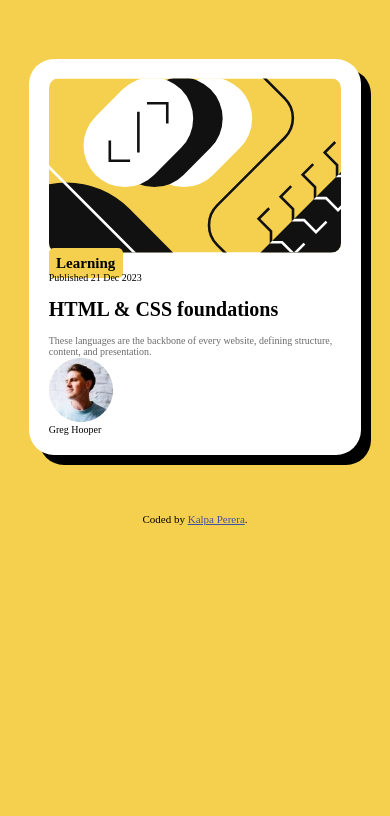
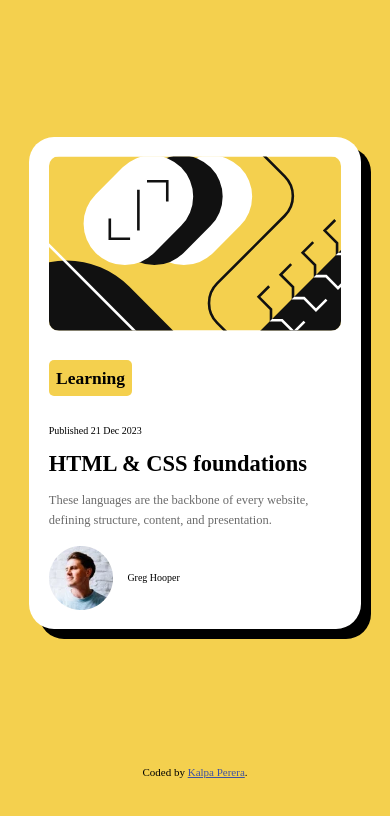
Before and after one commit to klperera/Blog-Preview-Card, a plain HTML site: page index.html in a window 390 px wide. Drawn offline with Linux system fonts and the light colour scheme.

Commit message:
mobile edits

```diff
--- a/index.html
+++ b/index.html
@@ -16,8 +16,11 @@
     <p class="date">Published 21 Dec 2023</p>
     <h1>HTML & CSS foundations</h1>
     <p class="des">These languages are the backbone of every website, defining structure, content, and presentation.</p>
-    <img src="assets/images/image-avatar.webp" alt="image-avatar">
-    <p>Greg Hooper</p>
+    <div class="profile">
+      <img src="assets/images/image-avatar.webp" alt="image-avatar" class="avatar">
+      <p>Greg Hooper</p>
+    </div>
+
   </div>
   <div class="attribution">
     Coded by <a href="#">Kalpa Perera</a>.
--- a/style.css
+++ b/style.css
@@ -8,6 +8,7 @@ html{
     scroll-behavior: smooth;
     scrollbar-width: none;
 }
+img{display: block;}
 body{
     background-color: hsl(47, 88%, 63%);
 }
@@ -15,7 +16,7 @@ body{
     background-color: white;
     width: 85%;
     height: auto;
-    margin: 15% auto;
+    margin: 35% auto;
     box-shadow: 10px 10px black;
     border-radius: 25px;
     padding: 5%;
@@ -25,20 +26,32 @@ body{
     border-radius: 10px;
 }
 .container h2{
-    display: inline;
+    display: inline-block;
     margin: 10% 0;
     padding: 2.5%;
     background-color: hsl(47, 88%, 63%);
     border-radius: 5px;
+    font-size: 1.75rem;
 }
 .date{
     margin-bottom: 5%;
 }
 .container h1{
     margin: 5% 0;
+    font-size: 2.25rem;
 }
 .container .des{
     color: hsl(0, 0%, 42%);
+    font-size: 1.25rem;
+    line-height: 1.55;
+}
+.profile{
+    margin-top: 5%;
+    display: flex;
+    align-items: center;
+}
+.profile p {
+    margin-left: 5% ;
 }
 .attribution {
     font-size: 11px;
```
